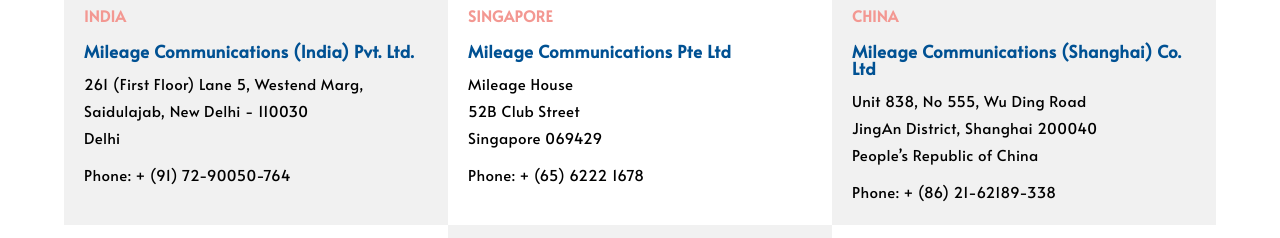
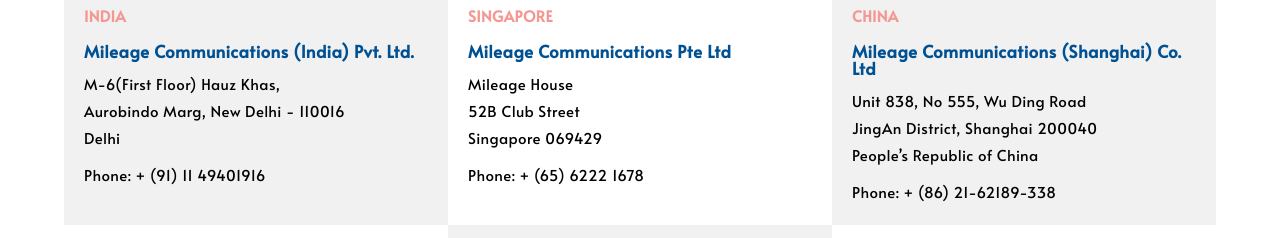
Before and after one commit to ketanrajpal/mileage.in, a React (Create React App) app: page /contact in a window 1280 px wide. Shown: the part 817-1055 px from the top of the page. Built offline with nearby package versions, Linux system fonts and the light colour scheme.

Commit message:
Update contact.jsx

```diff
--- a/src/components/contact.jsx
+++ b/src/components/contact.jsx
@@ -5,8 +5,8 @@
   const [Contacts] = useState([
     {
       name: "Mileage Communications (India) Pvt. Ltd.",
-      data: "261 (First Floor) Lane 5, Westend Marg,<br>Saidulajab, New Delhi - 110030<br>Delhi",
-      phone: "+ (91) 72-90050-764",
+      data: " M-6(First Floor) Hauz Khas,<br>Aurobindo Marg, New Delhi - 110016<br>Delhi",
+      phone: "+ (91) 11 49401916",
       country: "India",
     },
     {
```
